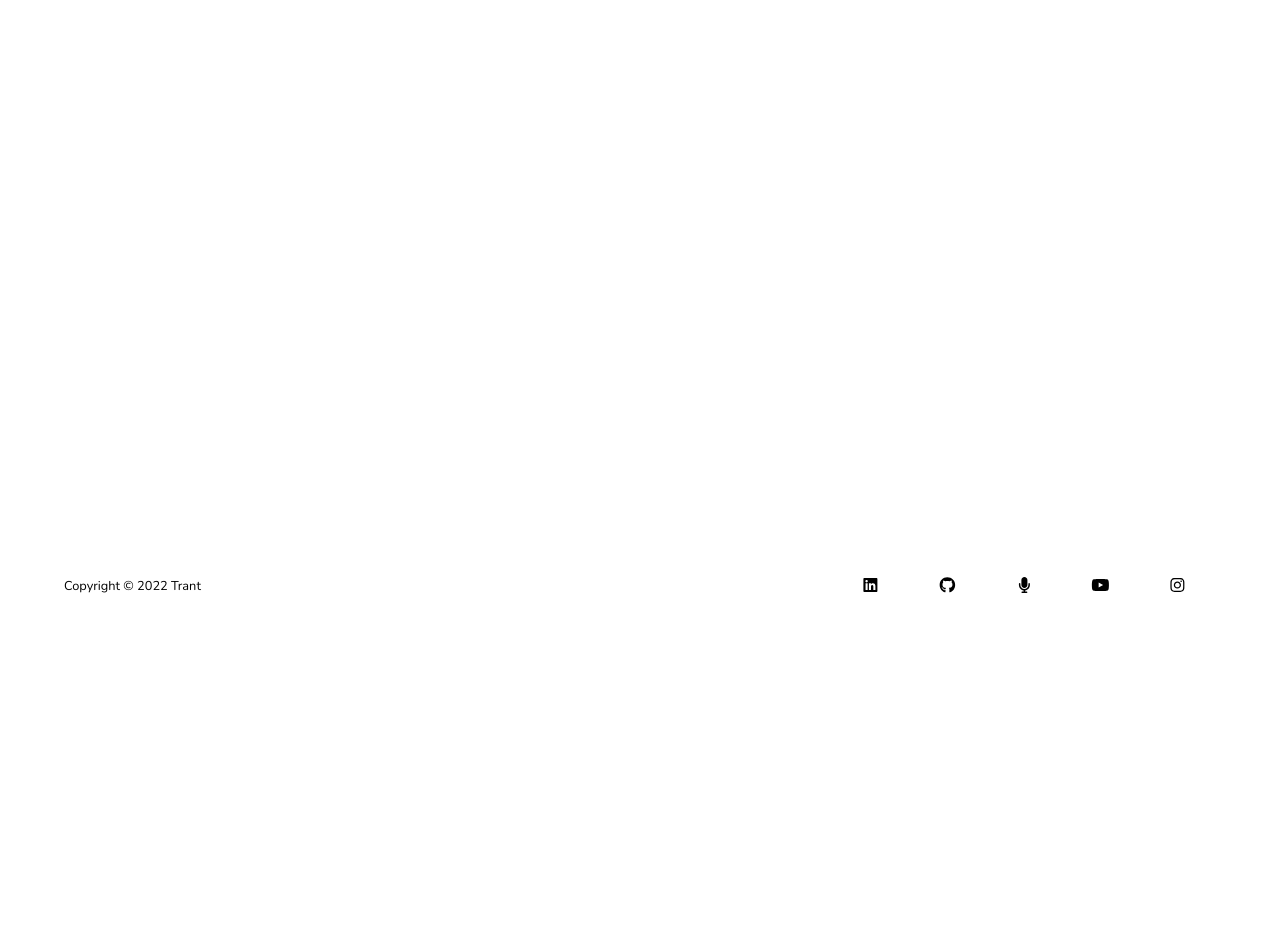
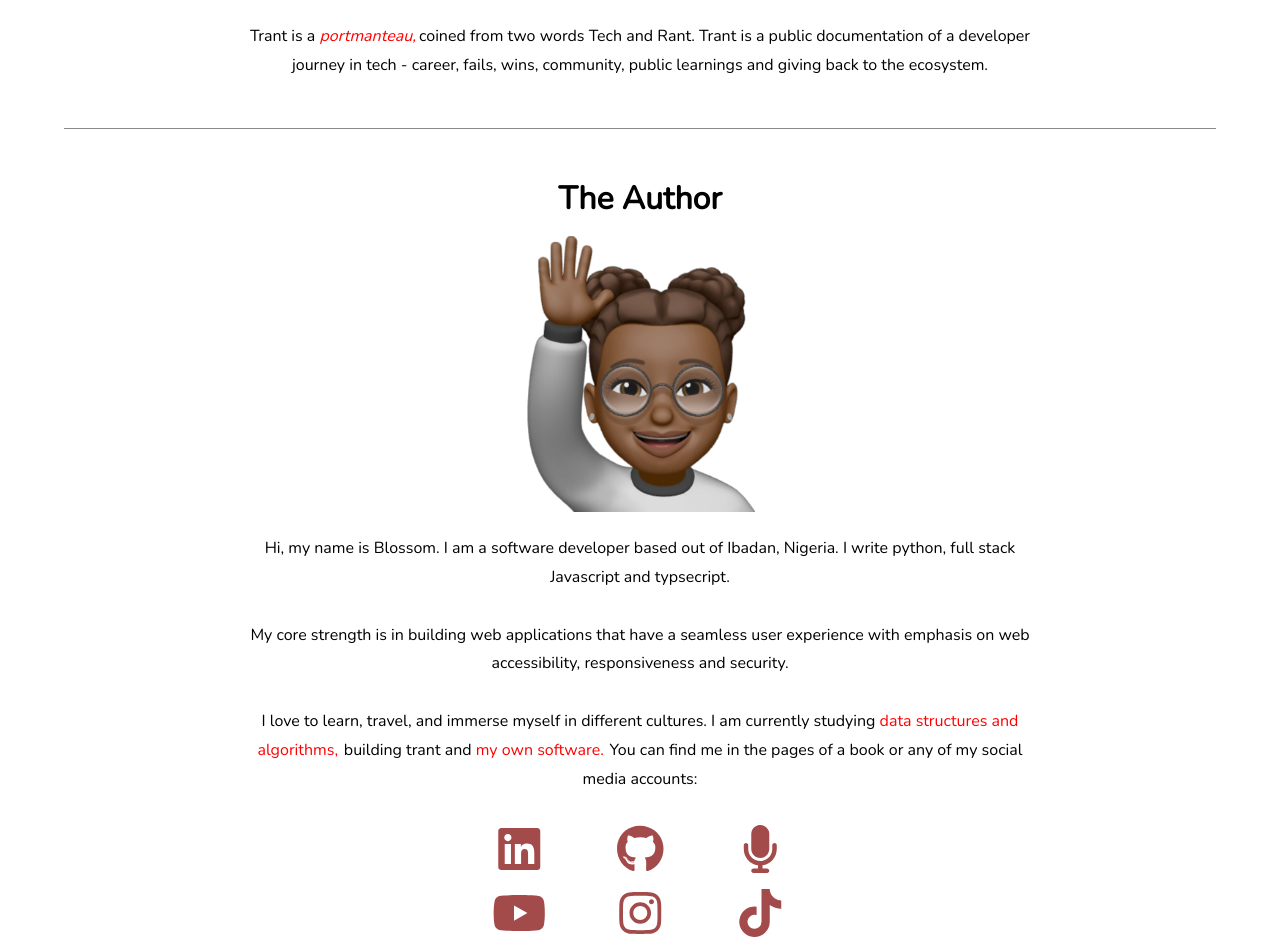
Before and after one commit to blossom-babs/trant-2.0, a Next.js app: page /about in a window 1280 px wide. Shown: the part 187-1132 px from the top of the page. Before the commit the page ends 800 px from the top, so only its background shows below. Built offline with nearby package versions, Linux system fonts and the light colour scheme.

Commit message:
define about

```diff
--- a/pages/about.tsx
+++ b/pages/about.tsx
@@ -1,9 +1,127 @@
-import React from 'react'
+import {
+	faLinkedin,
+	faInstagram,
+	faYoutube,
+	faGithub,
+	faTiktok
+} from '@fortawesome/free-brands-svg-icons';
+import { FontAwesomeIcon } from '@fortawesome/react-fontawesome';
+import { faMicrophone } from '@fortawesome/free-solid-svg-icons';
+import Image from 'next/image';
 
-const about = () => {
-  return (
-    <div>about</div>
-  )
-}
+const About = () => {
+	return (
+		<div className="about">
+			<div>
+				<div className="about-trant">
+					<div>
+						<Image
+							src="/trant-logo.png"
+							alt="Trant Brand"
+							width="250px"
+							height="75px"
+							layout="fixed"
+							// objectFit="contain"
+						/>
+						<p>
+							Trant is a{' '}
+							<em>
+								<a
+									href="https://www.britannica.com/topic/portmanteau-word"
+									target="_blank"
+									rel="noreferrer">
+									portmanteau,
+								</a>
+							</em>
+							coined from two words Tech and Rant. Trant is a public
+							documentation of a developer journey in tech - career, fails,
+							wins, community, public learnings and giving back to the
+							ecosystem.
+						</p>
+					</div>
+				</div>
+				<div className="about-me">
+					<h1>The Author</h1>
+					<div>
+						<img src="./me.png" alt="Blossom" />
+						<p>
+							Hi, my name is Blossom. I am a software developer based out of
+							Ibadan, Nigeria. I write python, full stack Javascript and
+							typsecript.
+							<br />
+							<br />
+							My core strength is in building web applications that have a
+							seamless user experience with emphasis on web accessibility,
+							responsiveness and security.
+							<br />
+							<br />I love to learn, travel, and immerse myself in different
+							cultures. I am currently studying
+							<a
+								rel="noreferrer"
+								href="https://github.com/blossom-babs/Data-structures-and-algorithm"
+								target="_blank">
+								{' '}
+								data structures and algorithms,{' '}
+							</a>{' '}
+							building trant and
+							<a
+								rel="noreferrer"
+								href="https://github.com/blossom-babs/"
+								target="_blank">
+								{' '}
+								my own software.{' '}
+							</a>{' '}
+							You can find me in the pages of a book or any of my social media
+							accounts:
+						</p>
+					</div>
 
-export default about
+					<div className="about-icons">
+						<a
+							href="https://www.linkedin.com/in/blossom-babalola/"
+							target="_blank"
+							rel="noreferrer">
+							<FontAwesomeIcon size="3x" icon={faLinkedin} />
+						</a>
+						<a
+							href="https://github.com/blossom-babs/"
+							target="_blank"
+							rel="noreferrer">
+							<FontAwesomeIcon size="3x" icon={faGithub} />
+						</a>
+						<a
+							href="https://anchor.fm/trant"
+							target="_blank"
+							rel="noreferrer">
+							<FontAwesomeIcon size="3x" icon={faMicrophone} />
+						</a>
+						<a
+							href="https://www.youtube.com/channel/UCWqoKQfyZTTLUd4t8yBT57g"
+							target="_blank"
+							rel="noreferrer">
+							<FontAwesomeIcon size="3x" icon={faYoutube} />
+						</a>
+						<a
+							href="https://www.instagram.com/b_tranting/"
+							target="_blank"
+							rel="noreferrer">
+							<FontAwesomeIcon size="3x" icon={faInstagram} />
+						</a>
+						<a
+							href="https://www.tiktok.com/@trant2022"
+							target="_blank"
+							rel="noreferrer">
+							<FontAwesomeIcon size="3x" icon={faTiktok} />
+						</a>
+					</div>
+				</div>
+
+				<b> For all business inquiries, please email me 🤝</b>
+				<p> blossombabalola@gmail.com</p>
+				{/* press kit */}
+			</div>
+		</div>
+	);
+};
+
+export default About;
--- a/styles/components/_footer.scss
+++ b/styles/components/_footer.scss
@@ -1,7 +1,7 @@
 @use '../global/reset.scss' as *;
 
 .footer{
-  position: fixed;
+  position: absolute;
   bottom: 0;
 
   &_copyright{
--- a/styles/global/_utils.scss
+++ b/styles/global/_utils.scss
@@ -14,6 +14,7 @@ body,
 
 .app {
 	overflow-x: hidden;
+	position: relative;
 
 	&_component {
 		padding: 8rem 0;
--- a/styles/index.scss
+++ b/styles/index.scss
@@ -5,3 +5,7 @@
 @use  './components/header';
 @use  './components/footer';
 @use  './components/latestPost';
+
+// pages
+
+@use './pages/about';
--- /dev/null
+++ b/styles/pages/_about.scss
@@ -0,0 +1,57 @@
+.about {
+  display: flex;
+  justify-content: center;
+  align-items: center;
+  text-align: center;
+
+  &-me {
+    padding-top: 3rem;
+
+    img {
+      width: 20%;
+    }
+
+    p {
+      padding-top: 1rem;
+    }
+  }
+
+  &-trant {
+    border-bottom: 1px solid #888;
+  }
+
+  &-trant,
+  &-me {
+    padding-bottom: 3rem;
+
+    em, a {
+      color: red;
+      text-decoration: none;
+      padding-right: .1rem;
+    }
+
+    h1 {
+      font-size: 2rem;
+      padding-bottom: 1rem;
+    }
+
+    p {
+      width: 70%;
+      margin: 0 auto;
+      line-height: 1.8;
+    }
+  }
+
+  &-icons {
+    padding-top: 2rem;
+    display: grid;
+    grid-template-columns: repeat(3, 1fr);
+    gap: 1rem;
+    width: 30%;
+    margin: 0 auto;
+
+    a {
+      color: rgb(163, 75, 75);
+    }
+  }
+}
```
Also changed, not shown: pages/blog.tsx (deleted, +0 -9 lines), pages/projects.tsx (deleted, +0 -9 lines), public/me.png (added), public/trant-logo.png (added).
